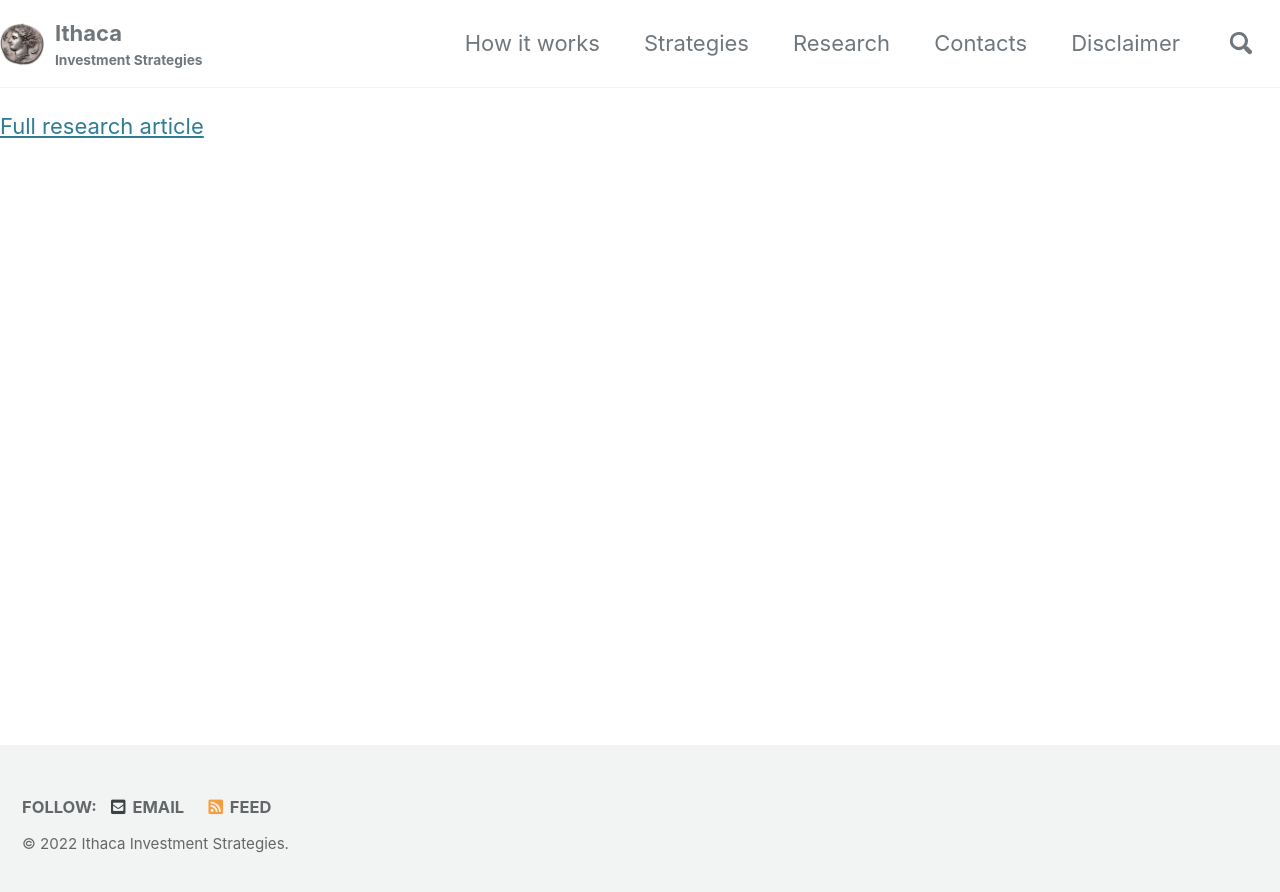
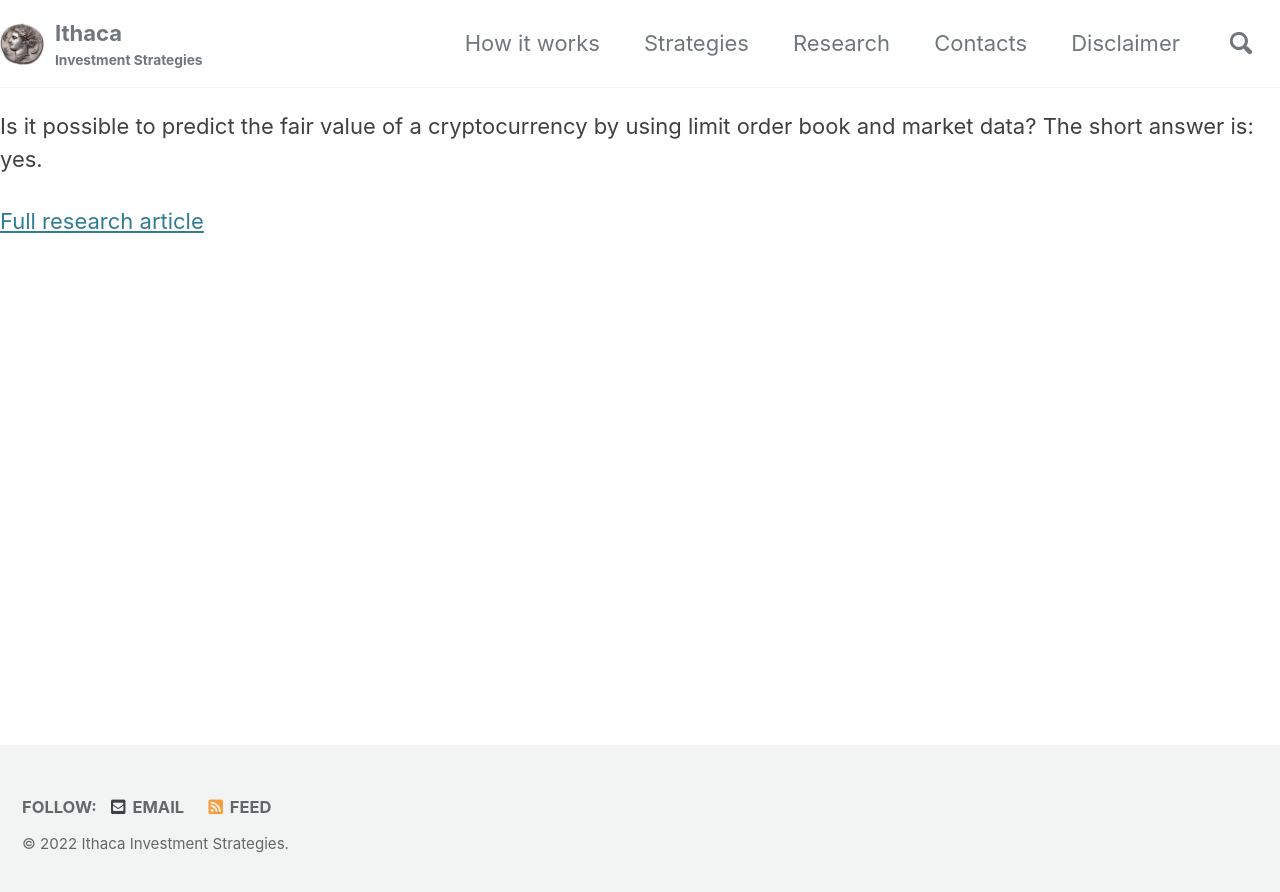
Before and after one commit to IthacaResearch/ithacaresearch.github.io, a Jekyll site: the page built from _research/mm_crypto.md, in a window 1280 px wide. Shown: the top 892 px of the page. Built offline with Jekyll 4.4.1, drawn with Linux system fonts in a browser that asks for light colours; cached includes are drawn as plain includes; our own code applies the rules of GitHub Pages for plain Markdown files.

Commit message:
Update mm_crypto.md

```diff
--- a/_research/mm_crypto.md
+++ b/_research/mm_crypto.md
@@ -1,6 +1,8 @@
 ---
 title: "A predictive algorithm for cryptocurrency market making"
-excerpt: "Is it possible to predict the fair value of a cryptocurrency by using limit order book and market data?"
+excerpt: "Is it possible to predict the fair value of a cryptocurrency by using limit order book and market data? The short answer is: yes."
 ---
 
+Is it possible to predict the fair value of a cryptocurrency by using limit order book and market data? The short answer is: yes.
+
 [Full research article](/notebooks/mm_crypto.html)
```
